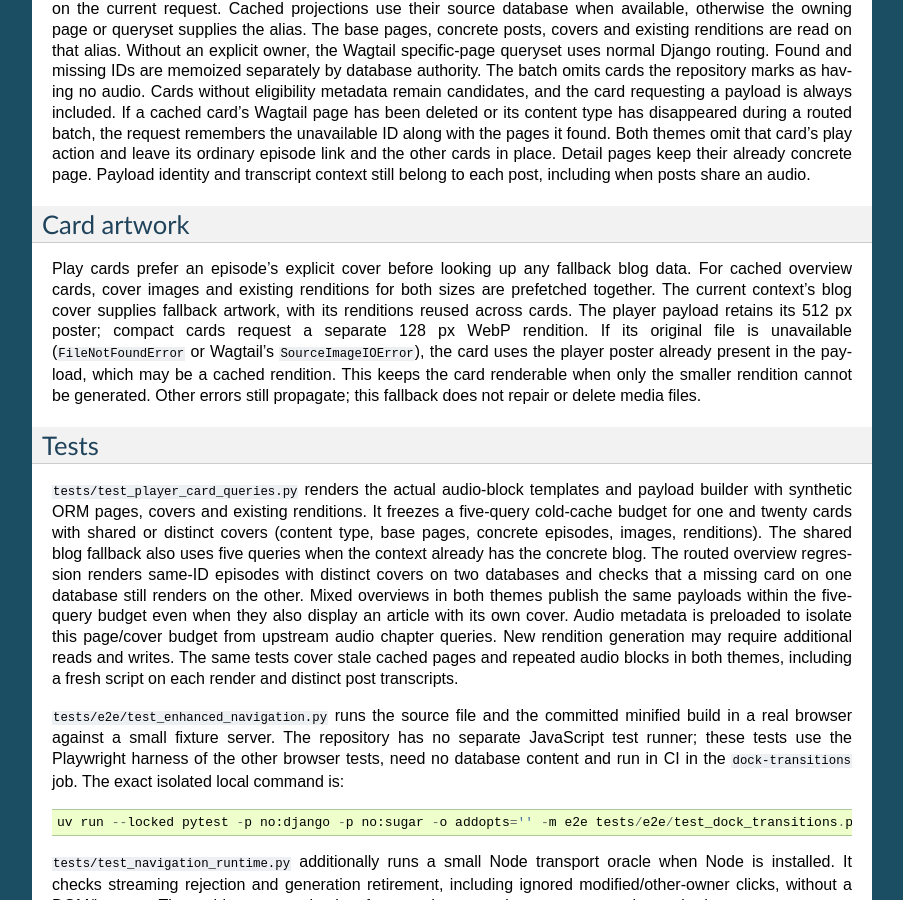
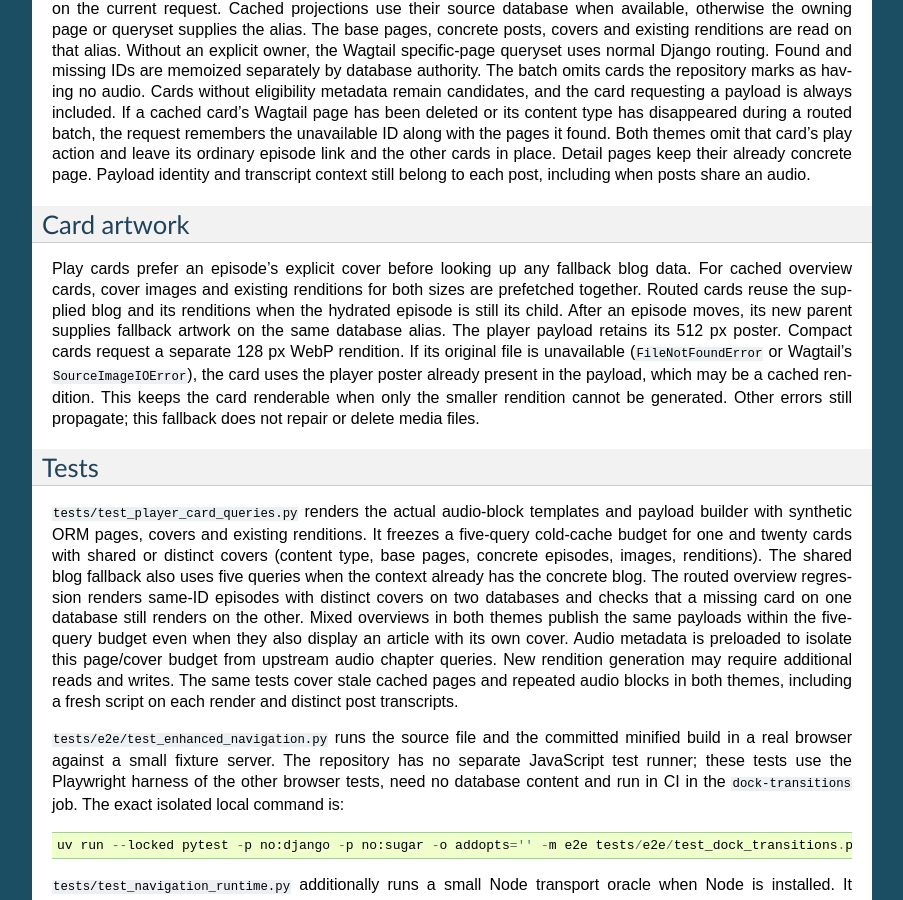
Before and after one commit to ephes/python-podcast, a Sphinx documentation site: the page built from docs/enhanced_navigation.rst, in a window 1280 px wide and 900 px high, scrolled down 3181 px. Shown: the whole window, without its empty margins (198-1101 px from the left). Built offline with Sphinx 7.4.7, drawn with Linux system fonts in a browser that asks for light colours.

Commit message:
Use the current parent cover for moved episode cards

```diff
--- a/CHANGELOG.rst
+++ b/CHANGELOG.rst
@@ -6,6 +6,9 @@ Unreleased
 
 * Skip cached play cards whose content type disappears during a routed
   lookup, keeping the other cards playable.
+
+* Use the current blog's fallback cover for cached play cards after an
+  episode moves between blogs.
 
 * Sync staged assets, recovery copies and the pending minifier journal before
   replacing any generated asset. On macOS the syncs use ``F_FULLFSYNC``.
--- a/docs/enhanced_navigation.rst
+++ b/docs/enhanced_navigation.rst
@@ -219,9 +219,11 @@ Card artwork
 
 Play cards prefer an episode's explicit cover before looking up any fallback
 blog data. For cached overview cards, cover images and existing renditions for
-both sizes are prefetched together. The current context's blog cover supplies
-fallback artwork, with its renditions reused across cards. The player payload
-retains its 512 px poster; compact cards request a separate 128 px WebP rendition.
+both sizes are prefetched together. Routed cards reuse the supplied blog and
+its renditions when the hydrated episode is still its child. After an episode
+moves, its new parent supplies fallback artwork on the same database alias.
+The player payload retains its 512 px poster. Compact cards request a separate
+128 px WebP rendition.
 If its original file is unavailable (``FileNotFoundError`` or Wagtail's
 ``SourceImageIOError``), the card uses the player poster already present in the
 payload, which may be a cached rendition. This keeps the card renderable when
```
Also changed, not shown: 2 other files.
